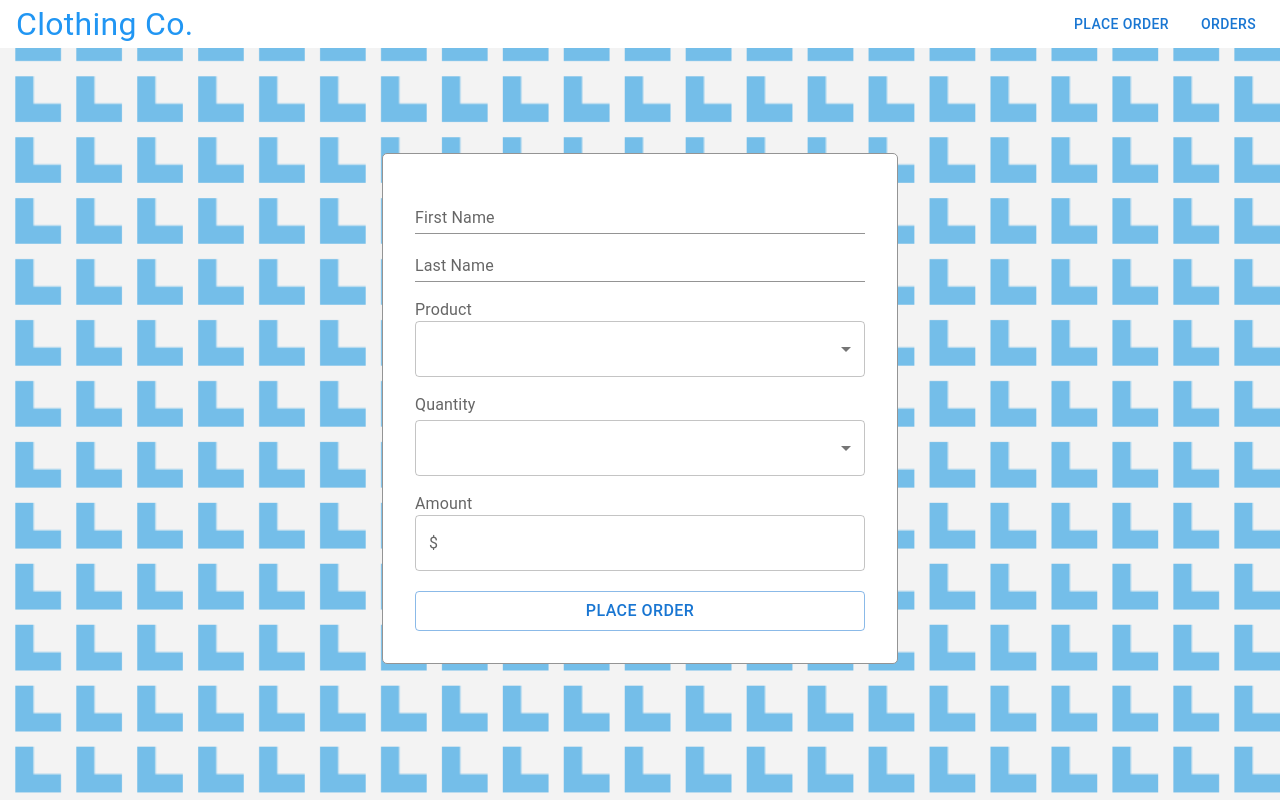
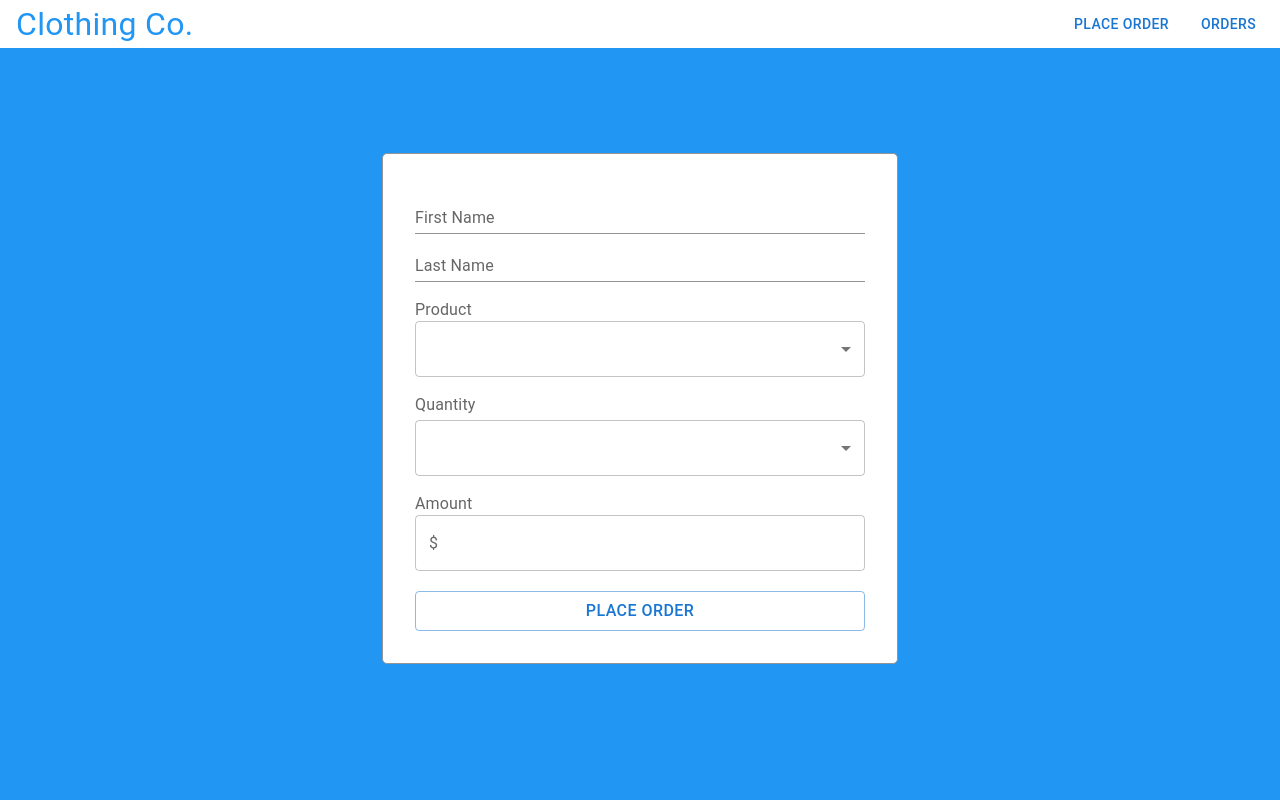
Before and after one commit to ploymahloy/orderform-materialui, a React (Create React App) app: page / in a window 1280 px wide. Built offline with nearby package versions, Linux system fonts and the light colour scheme; the HTML template or start-up script is replaced by a standard one.

Commit message:
added alert, made background solid primary blue

```diff
--- a/src/App.css
+++ b/src/App.css
@@ -1,7 +1,8 @@
 body {
-	background-image: url('../public/pattern.png');
+	/* background-image: url('../public/pattern.png');
 	background-position: center center;
 	background-repeat: no-repeat;
 	background-attachment: fixed;
-	background-size: cover;
+	background-size: cover; */
+  background-color: rgb(33, 150, 243);
 }
--- a/src/Form.jsx
+++ b/src/Form.jsx
@@ -1,16 +1,19 @@
 import { useEffect, useState } from 'react';
 import {
+	Alert,
 	Box,
 	Button,
 	InputAdornment,
 	InputLabel,
 	MenuItem,
 	OutlinedInput,
-	Select,
-	TextField
+  Select,
+  Slide,
+	TextField,
 } from '@mui/material';
 
 export default function Form({ onSaveOrderData }) {
+	const [isActive, setIsActive] = useState(false);
 	const [firstName, setFirstName] = useState('');
 	const [lastName, setLastName] = useState('');
 	const [product, setProduct] = useState('');
@@ -35,11 +38,11 @@
 	const productName = () => {
 		switch (product) {
 			case 1:
-				return 'Shirt'
+				return 'Shirt';
 			case 2:
-				return 'Hat'
+				return 'Hat';
 			case 3:
-        return 'Sweatshirt'
+				return 'Sweatshirt';
 		}
 	};
 
@@ -73,6 +76,7 @@
 			price: price,
 		};
 
+		setIsActive(true);
 		onSaveOrderData(newOrder);
 		setFirstName('');
 		setLastName('');
@@ -87,9 +91,20 @@
 				display: 'flex',
 				justifyContent: 'center',
 				alignItems: 'center',
-				height: '90vh',
+        height: '90vh'
 			}}
 		>
+			<div style={{ position: 'fixed', top: '60px', right: '10px' }}>
+				<Slide direction="left" in={isActive} mountOnEnter unmountOnExit>
+					<Alert
+						severity="success"
+						onClose={() => setIsActive(false)}
+						style={{ display: isActive ? 'flex' : 'none' }}
+					>
+						Thank you for your order!
+					</Alert>
+				</Slide>
+			</div>
 			<Box
 				sx={{
 					padding: '2rem',
```
